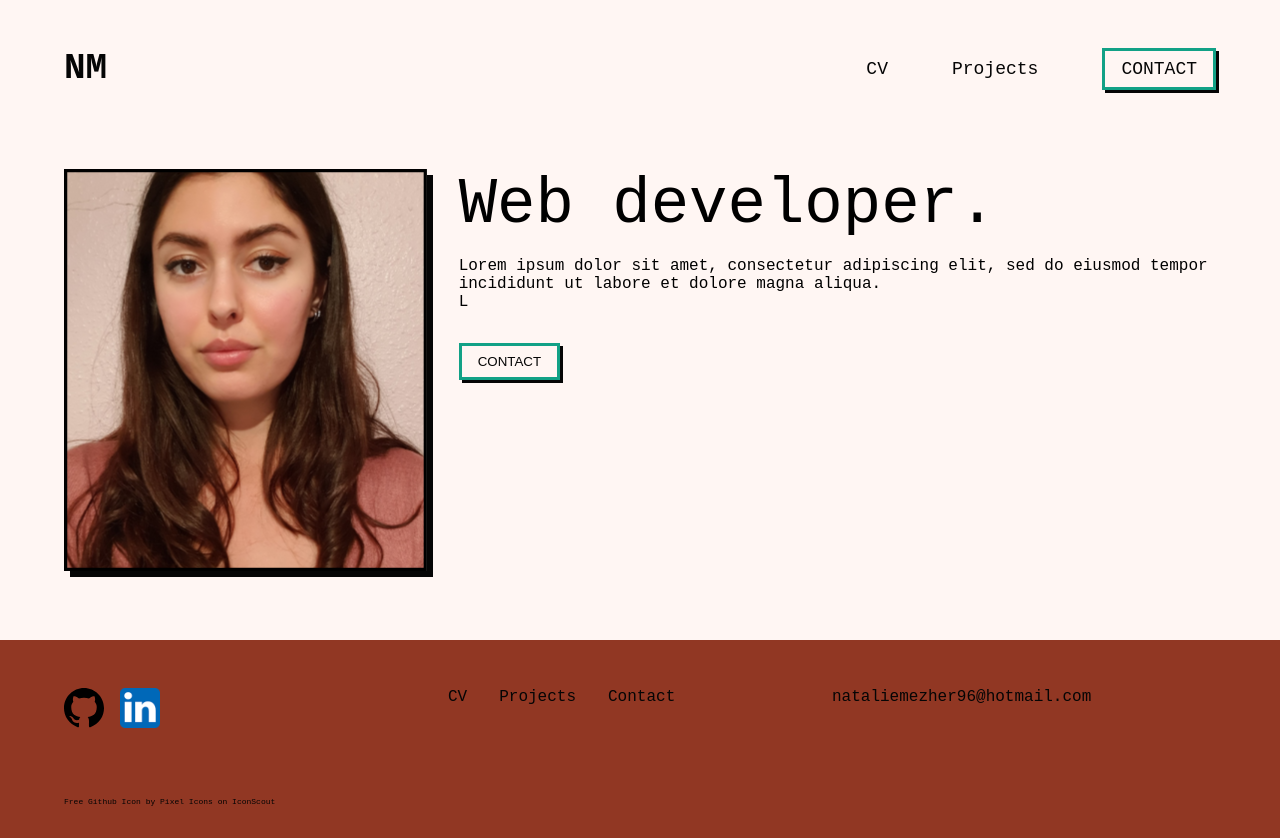
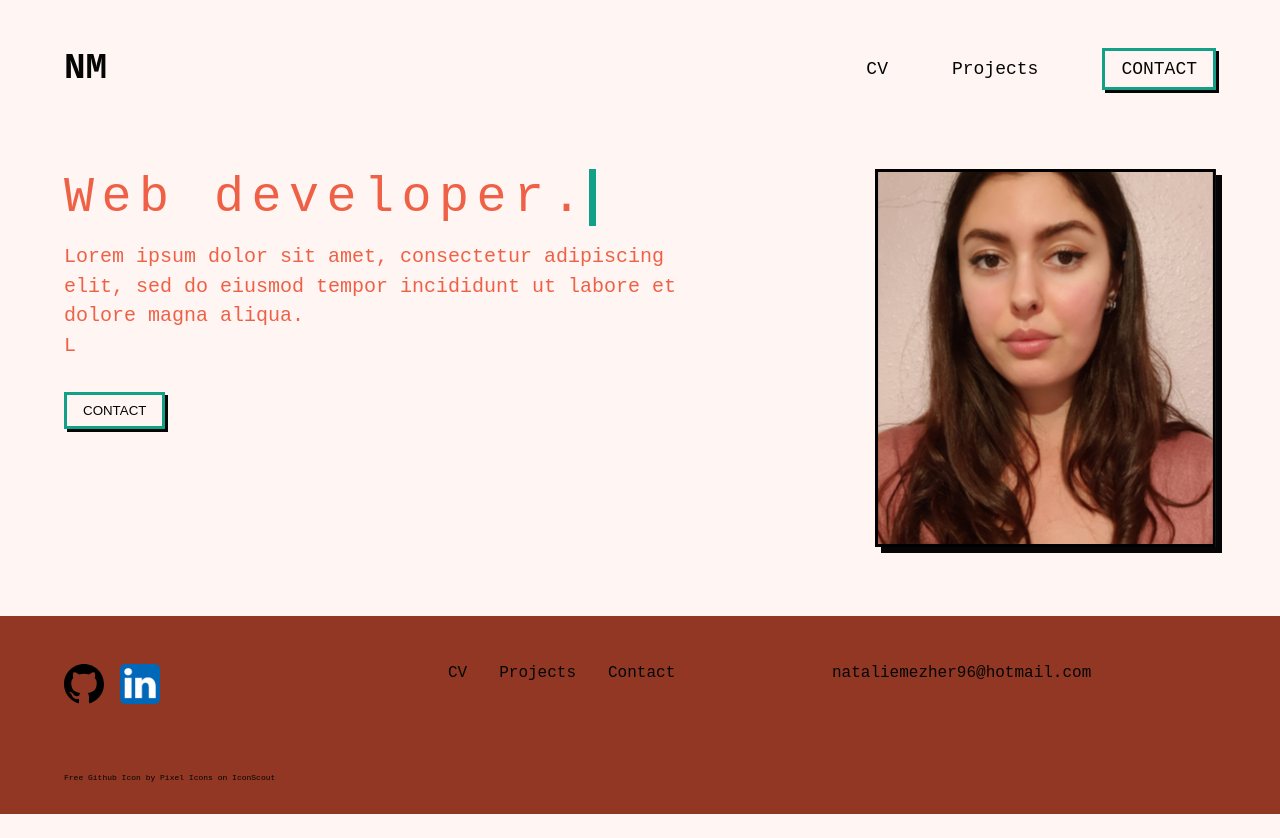
Before and after one commit to nataliemezher/portfolio-nm, a React (Create React App) app: page / in a window 1280 px wide. After the commit the page ends 814 px from the top, so only its background shows below. Built offline with nearby package versions, Linux system fonts and the light colour scheme; a web font is replaced by a local one.

Commit message:
style fix

```diff
--- a/src/style/layout/generic.css
+++ b/src/style/layout/generic.css
@@ -1,5 +1,6 @@
 @import "../settings/colors.css";
 @import "../settings/border.css";
+@import "../settings/animations.css";
 @import url("https://fonts.google.com/specimen/Space+Mono?query=space+mono");
 
 html {
--- a/src/style/layout/navbar.css
+++ b/src/style/layout/navbar.css
@@ -7,6 +7,8 @@
 
 .header-logo {
   display: flex;
+  align-content: center;
+  flex-wrap: wrap;
   margin: 1rem 0;
   color: var(--color-black);
 }
@@ -79,11 +81,10 @@
   }
   .header-navigation-mobile__menu.active {
     display: block;
-    position:absolute;
+    position: absolute;
     left: 0;
     width: 100%;
     height: auto;
-
   }
 
   .header-navigation-mobile__menu-list {
--- a/src/style/section/hero.css
+++ b/src/style/section/hero.css
@@ -2,7 +2,6 @@
   display: flex;
   flex-direction: column-reverse;
 }
-
 .hero-section__image img {
   width: 100%;
   box-shadow: var(--box-shadow-black);
@@ -10,41 +9,64 @@
 
 .hero-section__cta {
   padding: 2rem 0;
+  color: var(--color-orange);
 }
 
 .hero-section__cta-title {
   padding: 1rem 0;
+  width: fit-content;
+  font-size: 32px;
 }
 .hero-section__cta-text {
   padding: 1rem 0;
+  font-size: 20px;
+  line-height: 1.85rem;
 }
 .hero-section__cta-button {
-    margin: 1rem 0;
-}
-
-@media only screen and (min-width: 900px) {
+  margin: 1rem 0;
 }
 
 @media only screen and (min-width: 600px) {
-  .hero-section {
-    display: grid;
-    grid-gap: 2rem;
-    grid-template-columns: repeat(12, 1fr);
-  }
-  .hero-section__image {
-    grid-column: span 4;
-    width: 100%;
-  }
-  .hero-section__cta {
-    grid-column: span 8;
+  .hero-section__cta-title {
     padding: 0;
-  }
-  .hero-section__cta-title {
-    padding:0;
-    font-size: 64px;
+    font-size: 42px;
     font-weight: 400;
   }
   .hero-section__cta-text {
     padding: 1rem 0;
   }
+
+  .hero-section__image img {
+    width: fit-content;
+  }
 }
+
+
+@media only screen and (min-width: 900px) {
+
+  .hero-section {
+    display: grid;
+    grid-gap: 4rem;
+    grid-template-columns: repeat(12, 1fr);
+  }
+  .hero-section__image {
+    grid-row: 1;
+    grid-column: 9/13;
+    width: 100%;
+  }
+  .hero-section__image img {
+    width: 100%;
+  }
+  .hero-section__cta {
+    grid-column: 1 /8;
+    padding: 0;
+  }
+  .hero-section__cta-title {
+    font-size: 50px;
+  }
+}
+
+
+.typewriter {
+  width: fit-content;
+}
```
